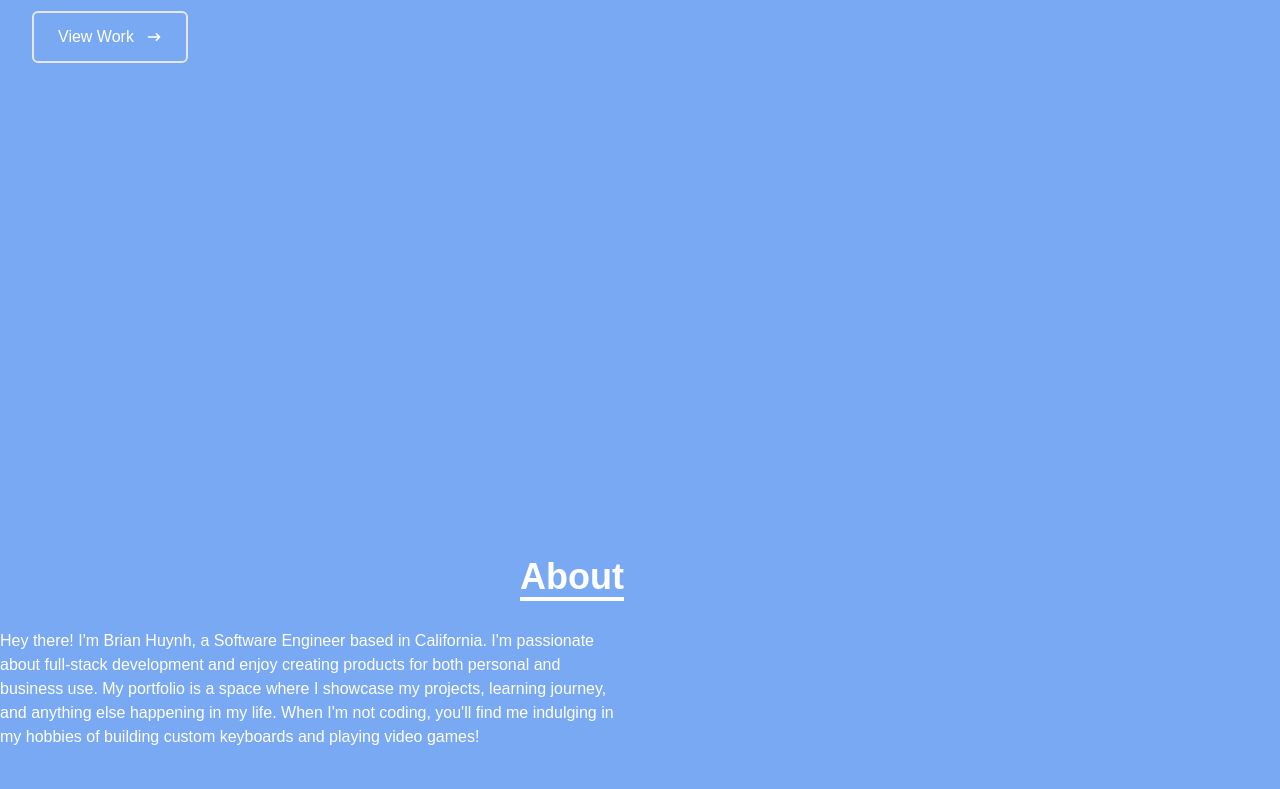
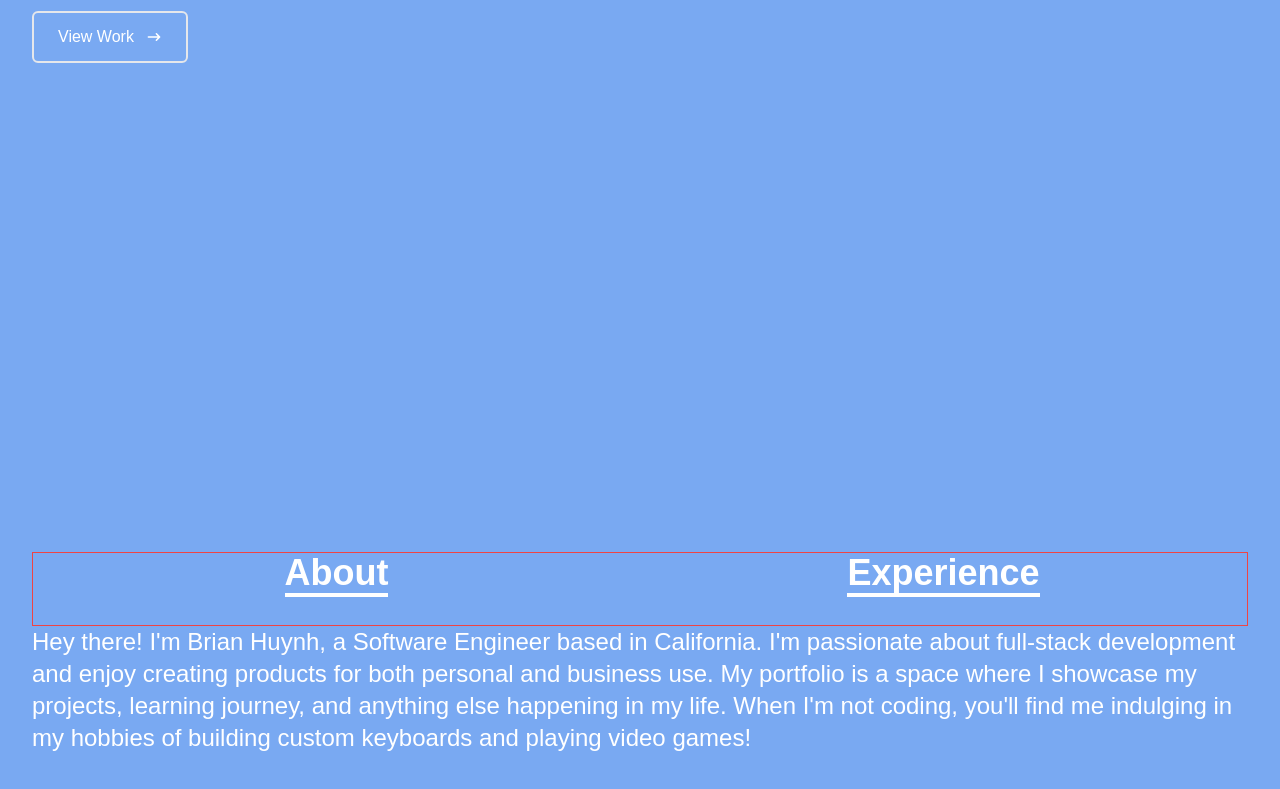
Before and after one commit to BrianHuynhCS/portfolio, a React (Create React App) app: page / in a window 1280 px wide. Shown: the part 547-1336 px from the top of the page. Built offline with nearby package versions, Linux system fonts and the light colour scheme; the HTML template or start-up script is replaced by a standard one.

Commit message:
updating about page

```diff
--- a/src/components/About.jsx
+++ b/src/components/About.jsx
@@ -2,18 +2,37 @@ import React from 'react';
 
 const About = () => {
     return (
-        <div name='about' className='w-fill h-screen bg-[#79a9f2] text-white'>
+        <div name='about' className='w-full h-screen bg-[#79a9f2] text-white px-8'>
             <div className='flex flex-col justify-center items-center w-full h-full'>
-                <div className='max-w-[1300px] w-full grid grid-cols-2 gap-8'>
-                    <div className='sm:text-right pb-8 pl-4'>
-                        <p className='text-4xl font-bold inline border-b-4 border-white'>About</p>
+                <div className='max-w-[1300px] w-full flex border border-red-500'>
+                    <div className='flex-1 sm:text-center pb-8'>
+                        <div className='inline-block md:w-1/2'>
+                            <p className='text-4xl font-bold inline border-b-4 border-white'>
+                                About
+                            </p>
+                        </div>
+                        <div className='inline-block md:w-1/2'>
+                            <p className='flex-1 text-4xl font-bold inline border-b-4 border-white'>
+                                Experience
+                            </p>
+                        </div>
+                    </div>
+                    <div>
+
                     </div>
                 </div>
 
-                <div className='max-w-[1300px] w-full grid grid-cols-2 gap-8'>
-                    <p>Hey there! I'm Brian Huynh, a Software Engineer based in California. I'm passionate about full-stack development and enjoy creating products for both personal and business use. My portfolio is a space where I showcase my projects, learning journey, and anything else happening in my life. When I'm not coding, you'll find me indulging in my hobbies of building custom keyboards and playing video games!</p>
 
+                <div className='max-w-[1300px] w-full'>
+                    <div className='text-2xl'>
+                        <p>Hey there! I'm Brian Huynh, a Software Engineer based in California. I'm passionate about full-stack development and enjoy creating products for both personal and business use. My portfolio is a space where I showcase my projects, learning journey, and anything else happening in my life. When I'm not coding, you'll find me indulging in my hobbies of building custom keyboards and playing video games!</p>
+                    </div>
+                    <div>
+
+
+                    </div>
                 </div>
+
 
             </div>
         </div>
```
